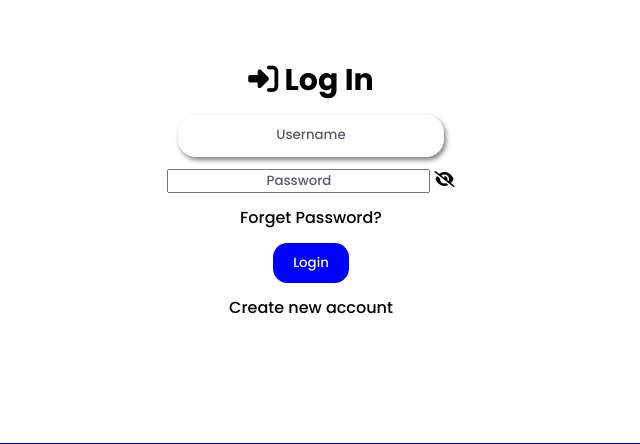
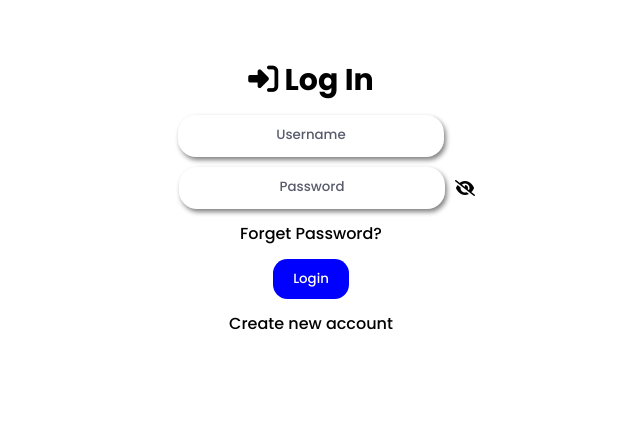
Before and after one commit to KooSL/Vehicle-Rental-System-PHP, a PHP site: page /login.php in a window 1280 px wide. Shown: the part 55-499 px from the top of the page, without its empty margins (329-969 px from the left). Run offline with PHP 8.4, Linux system fonts and the light colour scheme; some libraries are stand-ins or nearby versions.

Commit message:
Add files via upload

```diff
--- a/css/style.css
+++ b/css/style.css
@@ -985,6 +1029,38 @@ input::placeholder{
     border-radius: 18px;
 }
 
+.login-password-box, .admin-login-password-box, .update-password-box, .update-c-password-box{
+    display: flex;
+    align-items: center;
+    /* text-align: center; */
+}
+
+.login-password-box input, .admin-login-password-box input, .update-password-box input, .update-c-password-box input{
+    text-align: center;
+    padding: 10px;
+    /* margin: 10px auto; */
+    margin-left: 58px;
+    outline: 0;
+    border-width: 0 0 2px;
+    border-color: white;
+    /* display: block; */
+    width: 70%;
+    border-radius: 18px;
+    transition: all ease-in-out 0.3s;
+    box-shadow: 2px 3px 5px gray;
+}
+
+.login-password-box .fa-solid, .admin-login-password-box .fa-solid{
+    cursor: pointer;
+    padding-left: 10px;
+}
+
+.update-password-box .fa-solid, .update-c-password-box .fa-solid{
+    cursor: pointer;
+    padding-right: 25px;
+}
+
+
 .login-txt{
     color: rgb(0, 0, 0);
     font-size: 30px;
```
Also changed, not shown: other parts of css/style.css (+46 -2 lines).
